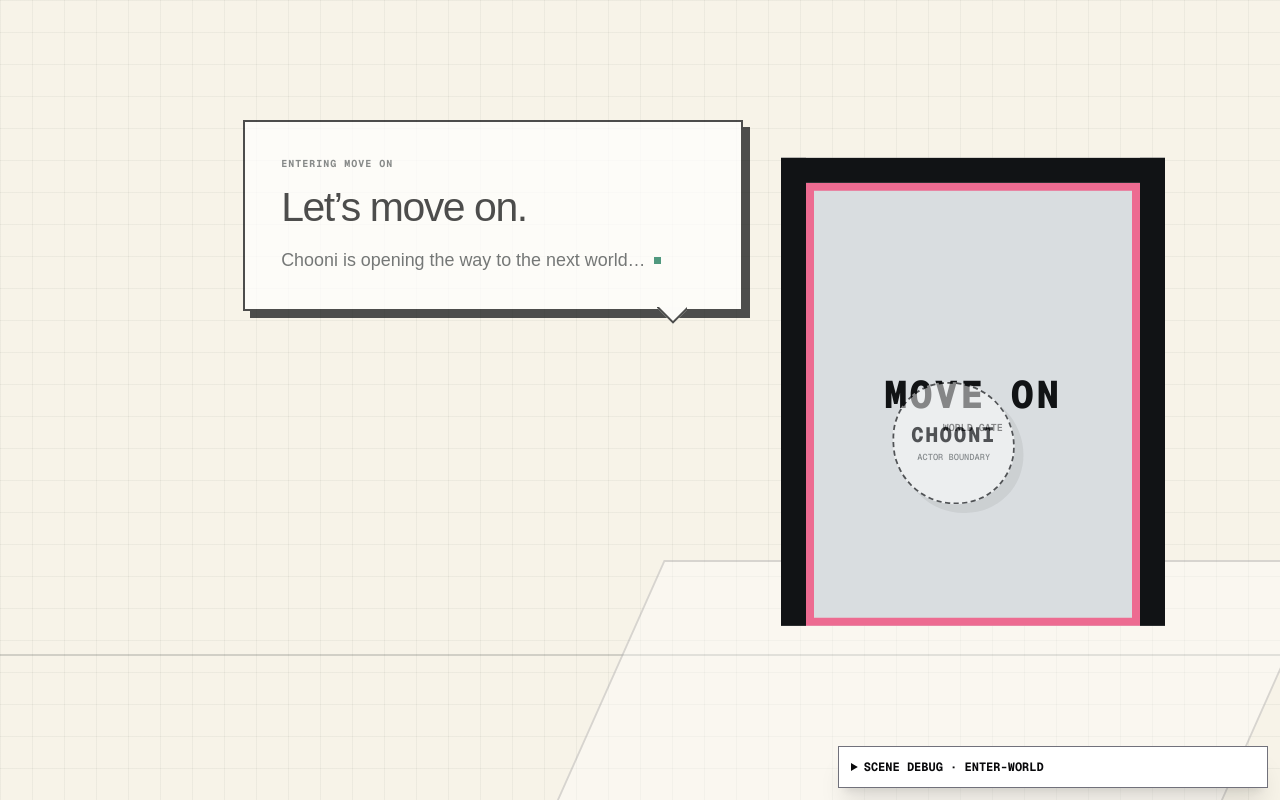
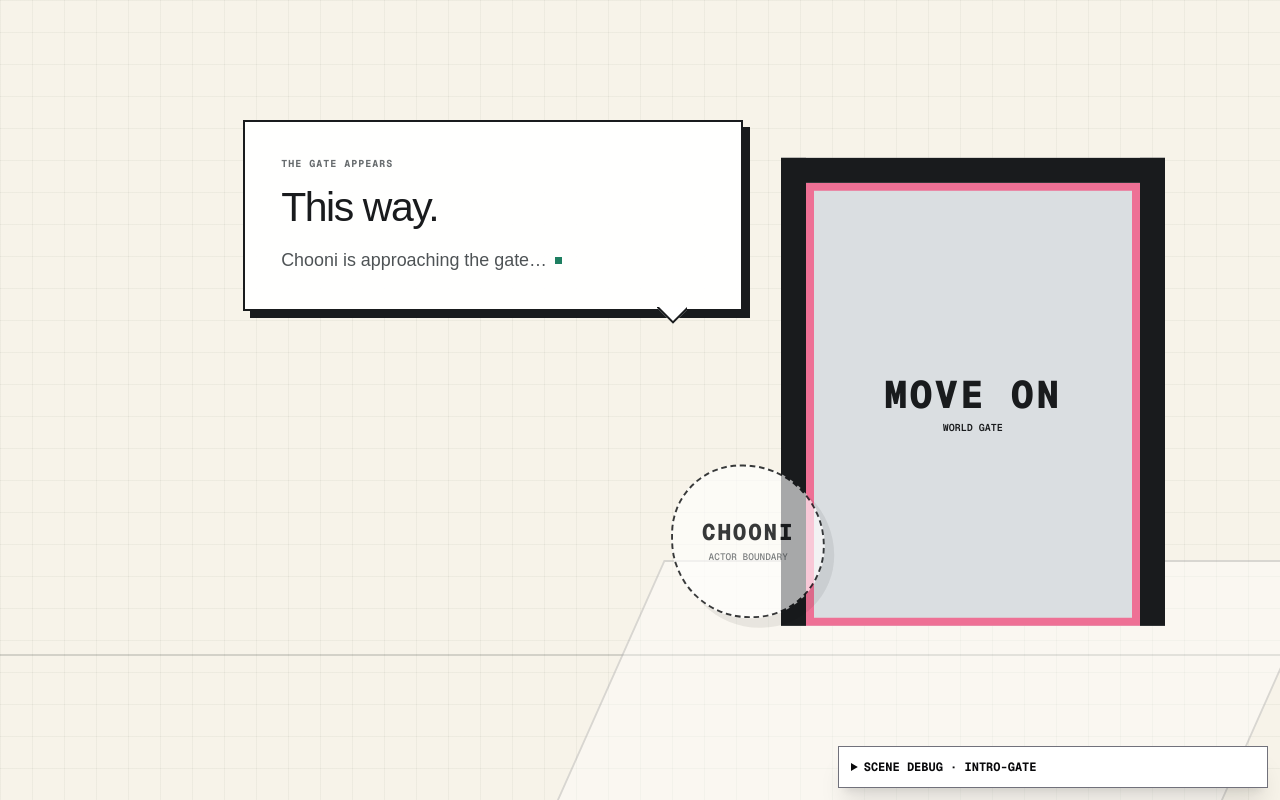
Before and after one commit to Sophie4han/sophie-portfolio, a Next.js app: page / in a window 1280 px wide. Both pictures are taken after a click on the button "Sounds good!". Built offline with nearby package versions, Linux system fonts and the light colour scheme.

Commit message:
feat: add shared scene transition system

```diff
--- a/components/game/SceneManager.tsx
+++ b/components/game/SceneManager.tsx
@@ -2,7 +2,9 @@
 
 import { useEffect, useReducer } from "react";
 import { SceneDebugPanel } from "@/components/game/SceneDebugPanel";
+import { SceneTransitionLayer } from "@/components/game/SceneTransitionLayer";
 import { SceneViewport } from "@/components/game/SceneViewport";
+import { useTransitionCoordinator } from "@/components/game/useTransitionCoordinator";
 import {
   INITIAL_SCENE_MACHINE_STATE,
   sceneMachineReducer,
@@ -15,22 +17,31 @@ export function SceneManager() {
     INITIAL_SCENE_MACHINE_STATE,
   );
   const { scene } = state;
+  const transition = useTransitionCoordinator(state, dispatch);
 
   useEffect(() => {
     if (scene.phase === "active" && scene.sceneId === "boot") {
       dispatch({ type: "BOOT_READY" });
     }
-    if (scene.phase === "exiting") dispatch({ type: "COMMIT_TRANSITION" });
-    if (scene.phase === "entering") dispatch({ type: "SETTLE_SCENE" });
   }, [scene.phase, scene.sceneId]);
 
   const dispatchSceneEvent = (event: SceneEvent) => dispatch(event);
 
   return (
     <>
-      <SceneViewport scene={scene} dispatch={dispatchSceneEvent} />
+      <SceneTransitionLayer runtime={transition}>
+        <SceneViewport
+          scene={scene}
+          transition={transition}
+          dispatch={dispatchSceneEvent}
+        />
+      </SceneTransitionLayer>
       {process.env.NODE_ENV === "development" && (
-        <SceneDebugPanel state={state} dispatch={dispatchSceneEvent} />
+        <SceneDebugPanel
+          state={state}
+          transition={transition}
+          dispatch={dispatchSceneEvent}
+        />
       )}
     </>
   );
--- /dev/null
+++ b/components/game/SceneTransitionLayer.tsx
@@ -0,0 +1,25 @@
+import type { CSSProperties, ReactNode } from "react";
+import type { TransitionRuntimeState } from "@/types/transition";
+import styles from "./scene-transition.module.css";
+
+interface SceneTransitionLayerProps {
+  runtime: TransitionRuntimeState;
+  children: ReactNode;
+}
+
+export function SceneTransitionLayer({ runtime, children }: SceneTransitionLayerProps) {
+  return (
+    <div
+      className={styles.boundary}
+      data-transition-id={runtime.id}
+      data-transition-mode={runtime.mode}
+      data-transition-phase={runtime.phase}
+      style={{
+        "--transition-duration": `${Math.ceil(runtime.durationMs / 2)}ms`,
+      } as CSSProperties}
+    >
+      {children}
+      <div className={styles.overlay} aria-hidden="true" />
+    </div>
+  );
+}
--- a/components/game/SceneViewport.tsx
+++ b/components/game/SceneViewport.tsx
@@ -1,13 +1,15 @@
 import { IntroScene, isProloguePhase } from "@/components/intro/IntroScene";
 import type { SceneState } from "@/types/game";
 import type { SceneEvent } from "@/types/scene";
+import type { TransitionRuntimeState } from "@/types/transition";
 
 interface SceneViewportProps {
   scene: SceneState;
+  transition: TransitionRuntimeState;
   dispatch: (event: SceneEvent) => void;
 }
 
-export function SceneViewport({ scene, dispatch }: SceneViewportProps) {
+export function SceneViewport({ scene, transition, dispatch }: SceneViewportProps) {
   // The default boot path resolves to greeting immediately. Rendering the same
   // visual shell on the server avoids a full-viewport swap during hydration.
   if (scene.sceneId === "boot") {
@@ -15,6 +17,7 @@ export function SceneViewport({ scene, dispatch }: SceneViewportProps) {
       <IntroScene
         sceneId="intro-greeting"
         chooniIntent="greet"
+        transition={transition}
         dispatch={dispatch}
       />
     );
@@ -26,6 +29,7 @@ export function SceneViewport({ scene, dispatch }: SceneViewportProps) {
         key={scene.sceneId}
         sceneId={scene.sceneId}
         chooniIntent={scene.requestedChooniIntent}
+        transition={transition}
         dispatch={dispatch}
       />
     );
--- /dev/null
+++ b/components/game/scene-transition.module.css
@@ -0,0 +1,49 @@
+.boundary {
+  position: relative;
+  min-height: 100dvh;
+  overflow: clip;
+}
+
+.overlay {
+  position: fixed;
+  z-index: 40;
+  inset: 0;
+  background: #071014;
+  opacity: 0;
+  pointer-events: none;
+}
+
+.boundary[data-transition-id="world-enter"][data-transition-phase="exiting"] .overlay {
+  animation: world-closes var(--transition-duration) ease-in both;
+}
+
+.boundary[data-transition-id="world-enter"][data-transition-phase="entering"] .overlay {
+  animation: world-opens var(--transition-duration) ease-out both;
+}
+
+.boundary[data-transition-id="gate-entry"][data-transition-phase="exiting"] .overlay {
+  animation: gate-threshold var(--transition-duration) ease-in both;
+  background: #eef0e8;
+}
+
+@keyframes world-closes {
+  from { opacity: 0; }
+  to { opacity: 1; }
+}
+
+@keyframes world-opens {
+  from { opacity: 1; }
+  to { opacity: 0; }
+}
+
+@keyframes gate-threshold {
+  from { opacity: 0; }
+  to { opacity: 0.26; }
+}
+
+@media (prefers-reduced-motion: reduce) {
+  .boundary[data-transition-id] .overlay { animation: none; }
+  .boundary[data-transition-id="world-enter"][data-transition-phase="exiting"] .overlay {
+    opacity: 1;
+  }
+}
--- /dev/null
+++ b/components/game/useTransitionCoordinator.ts
@@ -0,0 +1,75 @@
+"use client";
+
+import { useEffect, useState, type Dispatch } from "react";
+import {
+  AUTO_SCENE_ADVANCES,
+  getTransitionDescriptor,
+  resolveGateVisibility,
+} from "@/lib/transition-descriptors";
+import type { SceneMachineState, SceneManagerEvent } from "@/types/scene";
+import type { TransitionRuntimeState } from "@/types/transition";
+
+export function useTransitionCoordinator(
+  state: SceneMachineState,
+  dispatch: Dispatch<SceneManagerEvent>,
+): TransitionRuntimeState {
+  const reducedMotion = usePrefersReducedMotion();
+  const { scene } = state;
+  const descriptor = getTransitionDescriptor(scene.transitionId);
+  const phase = scene.phase === "active" || scene.phase === "idle"
+    ? "idle"
+    : scene.phase;
+  const durationMs = reducedMotion
+    ? descriptor.reducedMotionDurationMs
+    : descriptor.durationMs;
+
+  useEffect(() => {
+    if (scene.phase !== "exiting" && scene.phase !== "entering") return;
+
+    const lifecycleEvent: SceneManagerEvent = scene.phase === "exiting"
+      ? { type: "COMMIT_TRANSITION" }
+      : { type: "SETTLE_SCENE" };
+    const timer = window.setTimeout(
+      () => dispatch(lifecycleEvent),
+      Math.ceil(durationMs / 2),
+    );
+
+    return () => window.clearTimeout(timer);
+  }, [dispatch, durationMs, scene.phase, scene.transitionId]);
+
+  useEffect(() => {
+    if (scene.phase !== "active") return;
+    const advance = AUTO_SCENE_ADVANCES[scene.sceneId];
+    if (!advance) return;
+
+    const timer = window.setTimeout(
+      () => dispatch(advance.event),
+      reducedMotion ? advance.reducedMotionDelayMs : advance.delayMs,
+    );
+
+    return () => window.clearTimeout(timer);
+  }, [dispatch, reducedMotion, scene.phase, scene.sceneId]);
+
+  return {
+    id: descriptor.id,
+    phase,
+    mode: descriptor.mode,
+    durationMs,
+    reducedMotion,
+    gateVisibility: resolveGateVisibility(scene.sceneId, descriptor.id, phase),
+  };
+}
+
+function usePrefersReducedMotion() {
+  const [reducedMotion, setReducedMotion] = useState(false);
+
+  useEffect(() => {
+    const query = window.matchMedia("(prefers-reduced-motion: reduce)");
+    const update = () => setReducedMotion(query.matches);
+    update();
+    query.addEventListener("change", update);
+    return () => query.removeEventListener("change", update);
+  }, []);
+
+  return reducedMotion;
+}
--- a/components/intro/IntroScene.tsx
+++ b/components/intro/IntroScene.tsx
@@ -3,6 +3,7 @@
 import { useEffect, useRef, useState } from "react";
 import type { ChooniIntent, SceneId } from "@/types/game";
 import type { SceneEvent } from "@/types/scene";
+import type { TransitionRuntimeState } from "@/types/transition";
 import styles from "./intro-scene.module.css";
 
 type ProloguePhase =
@@ -27,15 +28,9 @@ const ACTOR_STAGE_BY_PHASE: Readonly<Record<ProloguePhase, PrologueActorStage>>
 interface IntroSceneProps {
   sceneId: ProloguePhase;
   chooniIntent: ChooniIntent | null;
+  transition: TransitionRuntimeState;
   dispatch: (event: SceneEvent) => void;
 }
-
-const PHASE_DURATION_MS: Readonly<Record<Exclude<ProloguePhase, "intro-greeting">, number>> = {
-  "intro-follow": 1_600,
-  "intro-gate": 900,
-  "enter-world": 800,
-};
-const REDUCED_MOTION_PHASE_DURATION_MS = 160;
 
 export function isProloguePhase(sceneId: SceneId): sceneId is ProloguePhase {
   return sceneId === "intro-greeting"
@@ -44,40 +39,29 @@ export function isProloguePhase(sceneId: SceneId): sceneId is ProloguePhase {
     || sceneId === "enter-world";
 }
 
-export function IntroScene({ sceneId, chooniIntent, dispatch }: IntroSceneProps) {
+export function IntroScene({ sceneId, chooniIntent, transition, dispatch }: IntroSceneProps) {
   const headingRef = useRef<HTMLHeadingElement>(null);
-  const prefersReducedMotion = usePrefersReducedMotion();
   const [fastPathNoticeVisible, setFastPathNoticeVisible] = useState(false);
 
   useEffect(() => {
     headingRef.current?.focus({ preventScroll: true });
   }, [sceneId]);
 
-  useEffect(() => {
-    if (sceneId === "intro-greeting") return;
-
-    const event: SceneEvent = sceneId === "intro-follow"
-      ? { type: "FOLLOW_COMPLETE" }
-      : sceneId === "intro-gate"
-        ? { type: "ENTER_WORLD" }
-        : { type: "WORLD_ENTRY_COMPLETE" };
-
-    const timer = window.setTimeout(
-      () => dispatch(event),
-      prefersReducedMotion
-        ? REDUCED_MOTION_PHASE_DURATION_MS
-        : PHASE_DURATION_MS[sceneId],
-    );
-
-    return () => window.clearTimeout(timer);
-  }, [dispatch, prefersReducedMotion, sceneId]);
-
   return (
-    <main className={styles.scene} data-intro-scene={sceneId}>
-      <SceneEnvironment sceneId={sceneId} />
+    <main
+      className={styles.scene}
+      data-intro-scene={sceneId}
+      data-transition-id={transition.id}
+      data-transition-phase={transition.phase}
+    >
+      <SceneEnvironment gateVisibility={transition.gateVisibility} />
 
       <div className={styles.actor}>
-        <ChooniStage intent={chooniIntent} sceneId={sceneId} />
+        <ChooniStage
+          intent={chooniIntent}
+          sceneId={sceneId}
+          transition={transition}
+        />
       </div>
 
       <div className={styles.conversation}>
@@ -169,9 +153,11 @@ function ReplyChoices({ children }: { children: React.ReactNode }) {
 function ChooniStage({
   intent,
   sceneId,
+  transition,
 }: {
   intent: ChooniIntent | null;
   sceneId: ProloguePhase;
+  transition: TransitionRuntimeState;
 }) {
   return (
     <div
@@ -179,6 +165,8 @@ function ChooniStage({
       data-chooni-intent={intent ?? "none"}
       data-actor-stage={ACTOR_STAGE_BY_PHASE[sceneId]}
       data-scene-placement={sceneId}
+      data-transition-id={transition.id}
+      data-transition-phase={transition.phase}
       role="img"
       aria-label={`Chooni, the guide. Character artwork pending. Current action: ${ACTOR_STAGE_BY_PHASE[sceneId]}.`}
     >
@@ -190,13 +178,17 @@ function ChooniStage({
   );
 }
 
-function SceneEnvironment({ sceneId }: { sceneId: ProloguePhase }) {
+function SceneEnvironment({
+  gateVisibility,
+}: {
+  gateVisibility: TransitionRuntimeState["gateVisibility"];
+}) {
   return (
     <div className={styles.environment} aria-hidden="true">
       <span className={styles.horizon} />
       <span className={styles.path} />
-      {(sceneId === "intro-follow" || sceneId === "intro-gate" || sceneId === "enter-world") && (
-        <span className={styles.gate}>
+      {gateVisibility !== "hidden" && (
+        <span className={styles.gate} data-gate-visibility={gateVisibility}>
           <strong>MOVE ON</strong>
           <small>World gate</small>
         </span>
@@ -204,17 +196,3 @@ function SceneEnvironment({ sceneId }: { sceneId: ProloguePhase }) {
     </div>
   );
 }
-
-function usePrefersReducedMotion() {
-  const [reduced, setReduced] = useState(false);
-
-  useEffect(() => {
-    const query = window.matchMedia("(prefers-reduced-motion: reduce)");
-    const update = () => setReduced(query.matches);
-    update();
-    query.addEventListener("change", update);
-    return () => query.removeEventListener("change", update);
-  }, []);
-
-  return reduced;
-}
--- a/components/intro/intro-scene.module.css
+++ b/components/intro/intro-scene.module.css
@@ -89,7 +89,8 @@
   top: 52%;
   left: 76%;
   width: clamp(140px, 19vw, 260px);
-  animation: actor-enters-gate 800ms ease-in both;
+  opacity: 0.18;
+  transform: translate(-10%, -58%) scale(0.58);
 }
 
 .scene[data-intro-scene="enter-world"] .conversation {
@@ -282,8 +283,12 @@
   transform: translateY(-50%);
 }
 
-.scene[data-intro-scene="intro-follow"] .gate {
+.gate[data-gate-visibility="revealing"] {
   animation: gate-reveals 700ms 180ms ease-out both;
+}
+
+.scene[data-transition-id="gate-entry"][data-transition-phase="exiting"] .actor {
+  animation: actor-enters-gate var(--transition-duration, 260ms) ease-in both;
 }
 
 .gate strong {
--- a/lib/scene-machine.ts
+++ b/lib/scene-machine.ts
@@ -18,6 +18,7 @@ import type {
   SceneManagerEvent,
   TransitionRejectionReason,
 } from "../types/scene";
+import { resolveTransitionId } from "./transition-descriptors";
 
 export const INITIAL_WORLD_PROGRESS: WorldProgressV1 = {
   version: 1,
@@ -140,7 +141,7 @@ function beginTransition(
     scene: {
       ...state.scene,
       phase: "exiting",
-      transitionId: `${state.scene.sceneId}:${nextSceneId}`,
+      transitionId: resolveTransitionId(state.scene.sceneId, nextSceneId),
       pendingScene,
     },
     worldProgress: overrides.worldProgress ?? state.worldProgress,
@@ -153,7 +154,9 @@ function commitTransition(
   eventType: SceneManagerEvent["type"],
 ): SceneMachineState {
   const pending = state.scene.pendingScene;
-  if (state.scene.phase === "entering" && !pending) return state;
+  if (!pending && (state.scene.phase === "entering" || state.scene.phase === "active")) {
+    return state;
+  }
   if (state.scene.phase !== "exiting" || !pending) {
     return reject(state, eventType, "no-pending-transition");
   }
--- /dev/null
+++ b/lib/transition-descriptors.ts
@@ -0,0 +1,78 @@
+import type { SceneId } from "../types/game";
+import type {
+  AutoSceneAdvance,
+  GateVisibility,
+  TransitionDescriptor,
+  TransitionId,
+} from "../types/transition";
+
+export const TRANSITION_DESCRIPTORS: Readonly<Record<TransitionId, TransitionDescriptor>> = {
+  none: descriptor("none", 0, 0, "scene"),
+  "prologue-response": descriptor("prologue-response", 360, 80, "actor"),
+  "gate-reveal": descriptor("gate-reveal", 560, 100, "environment"),
+  "gate-entry": descriptor("gate-entry", 520, 100, "actor"),
+  "world-enter": descriptor("world-enter", 680, 120, "overlay"),
+  "scene-default": descriptor("scene-default", 240, 60, "scene"),
+};
+
+export const AUTO_SCENE_ADVANCES: Partial<Readonly<Record<SceneId, AutoSceneAdvance>>> = {
+  "intro-follow": {
+    sceneId: "intro-follow",
+    event: { type: "FOLLOW_COMPLETE" },
+    delayMs: 1_100,
+    reducedMotionDelayMs: 120,
+  },
+  "intro-gate": {
+    sceneId: "intro-gate",
+    event: { type: "ENTER_WORLD" },
+    delayMs: 760,
+    reducedMotionDelayMs: 120,
+  },
+  "enter-world": {
+    sceneId: "enter-world",
+    event: { type: "WORLD_ENTRY_COMPLETE" },
+    delayMs: 620,
+    reducedMotionDelayMs: 120,
+  },
+};
+
+const TRANSITION_BY_SCENE_PAIR: Readonly<Record<string, TransitionId>> = {
+  "intro-greeting:intro-follow": "prologue-response",
+  "intro-follow:intro-gate": "gate-reveal",
+  "intro-gate:enter-world": "gate-entry",
+  "enter-world:world-overview": "world-enter",
+};
+
+export function resolveTransitionId(from: SceneId, to: SceneId): TransitionId {
+  return TRANSITION_BY_SCENE_PAIR[`${from}:${to}`] ?? "scene-default";
+}
+
+export function getTransitionDescriptor(id: unknown): TransitionDescriptor {
+  if (typeof id !== "string" || !(id in TRANSITION_DESCRIPTORS)) {
+    return TRANSITION_DESCRIPTORS.none;
+  }
+  return TRANSITION_DESCRIPTORS[id as TransitionId];
+}
+
+export function resolveGateVisibility(
+  sceneId: SceneId,
+  transitionId: TransitionId,
+  phase: "idle" | "exiting" | "entering",
+): GateVisibility {
+  if (sceneId === "intro-greeting" || sceneId === "boot") return "hidden";
+  if (sceneId === "intro-follow") {
+    return transitionId === "gate-reveal" && phase === "exiting"
+      ? "revealing"
+      : "hidden";
+  }
+  return "revealed";
+}
+
+function descriptor(
+  id: TransitionId,
+  durationMs: number,
+  reducedMotionDurationMs: number,
+  mode: TransitionDescriptor["mode"],
+): TransitionDescriptor {
+  return { id, durationMs, reducedMotionDurationMs, mode };
+}
--- a/types/game.ts
+++ b/types/game.ts
@@ -1,3 +1,5 @@
+import type { TransitionId } from "./transition";
+
 export const PROJECT_SEQUENCE = [
   "harubareun",
   "project-02",
@@ -68,7 +70,7 @@ export interface SceneState {
   focusedIslandId: ProjectId | null;
   cameraPreset: CameraPreset;
   requestedChooniIntent: ChooniIntent | null;
-  transitionId: string | null;
+  transitionId: TransitionId | null;
   pendingScene: PendingSceneState | null;
 }
 
--- /dev/null
+++ b/types/transition.ts
@@ -0,0 +1,37 @@
+import type { SceneId } from "./game";
+import type { SceneEvent } from "./scene";
+
+export type TransitionId =
+  | "none"
+  | "prologue-response"
+  | "gate-reveal"
+  | "gate-entry"
+  | "world-enter"
+  | "scene-default";
+
+export type TransitionMode = "scene" | "actor" | "environment" | "overlay";
+export type TransitionPhase = "idle" | "exiting" | "entering";
+export type GateVisibility = "hidden" | "revealing" | "revealed";
+
+export interface TransitionDescriptor {
+  id: TransitionId;
+  durationMs: number;
+  reducedMotionDurationMs: number;
+  mode: TransitionMode;
+}
+
+export interface AutoSceneAdvance {
+  sceneId: SceneId;
+  event: SceneEvent;
+  delayMs: number;
+  reducedMotionDelayMs: number;
+}
+
+export interface TransitionRuntimeState {
+  id: TransitionId;
+  phase: TransitionPhase;
+  mode: TransitionMode;
+  durationMs: number;
+  reducedMotion: boolean;
+  gateVisibility: GateVisibility;
+}
```
Also changed, not shown: components/game/SceneDebugPanel.tsx (+8 -1 lines).
